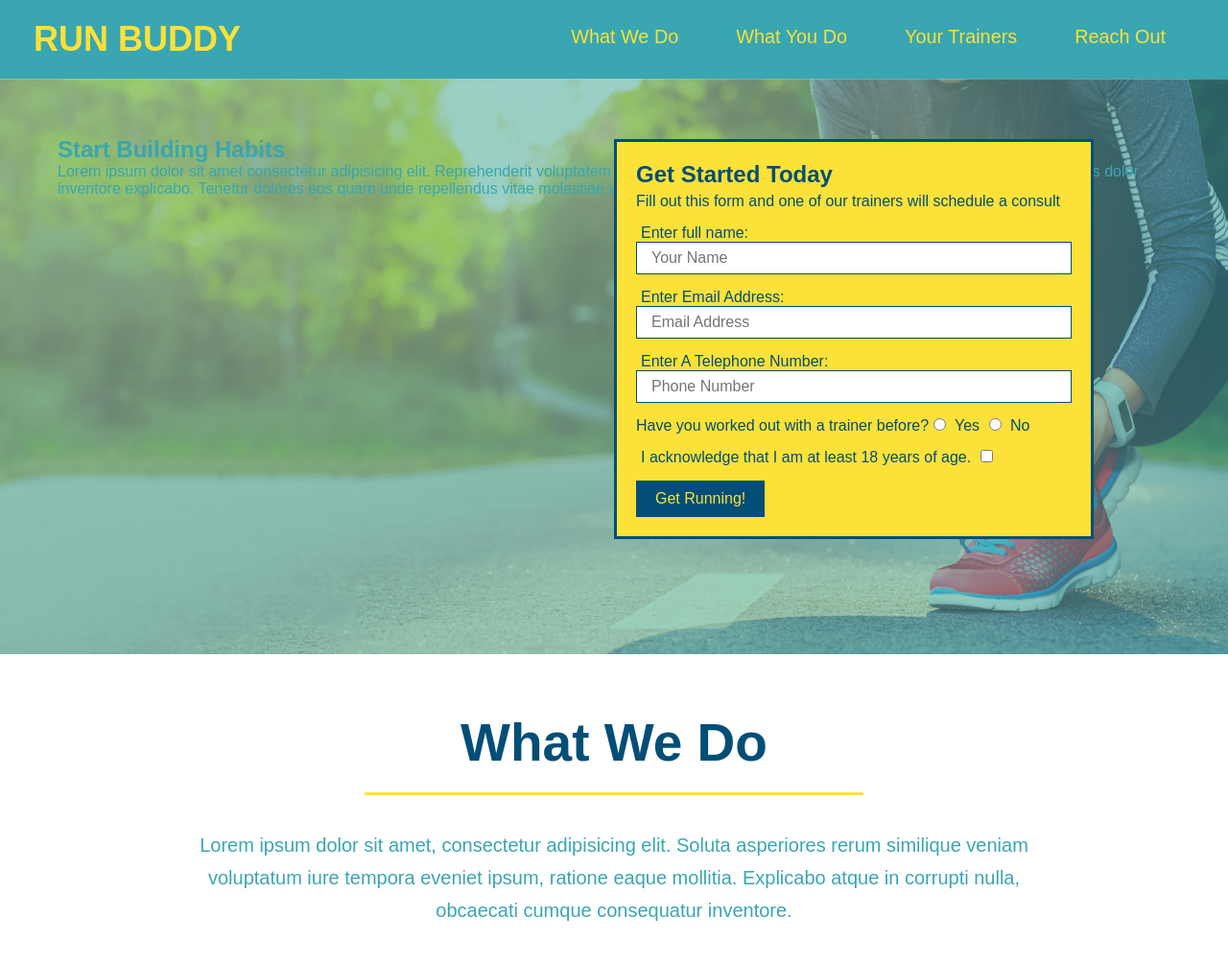
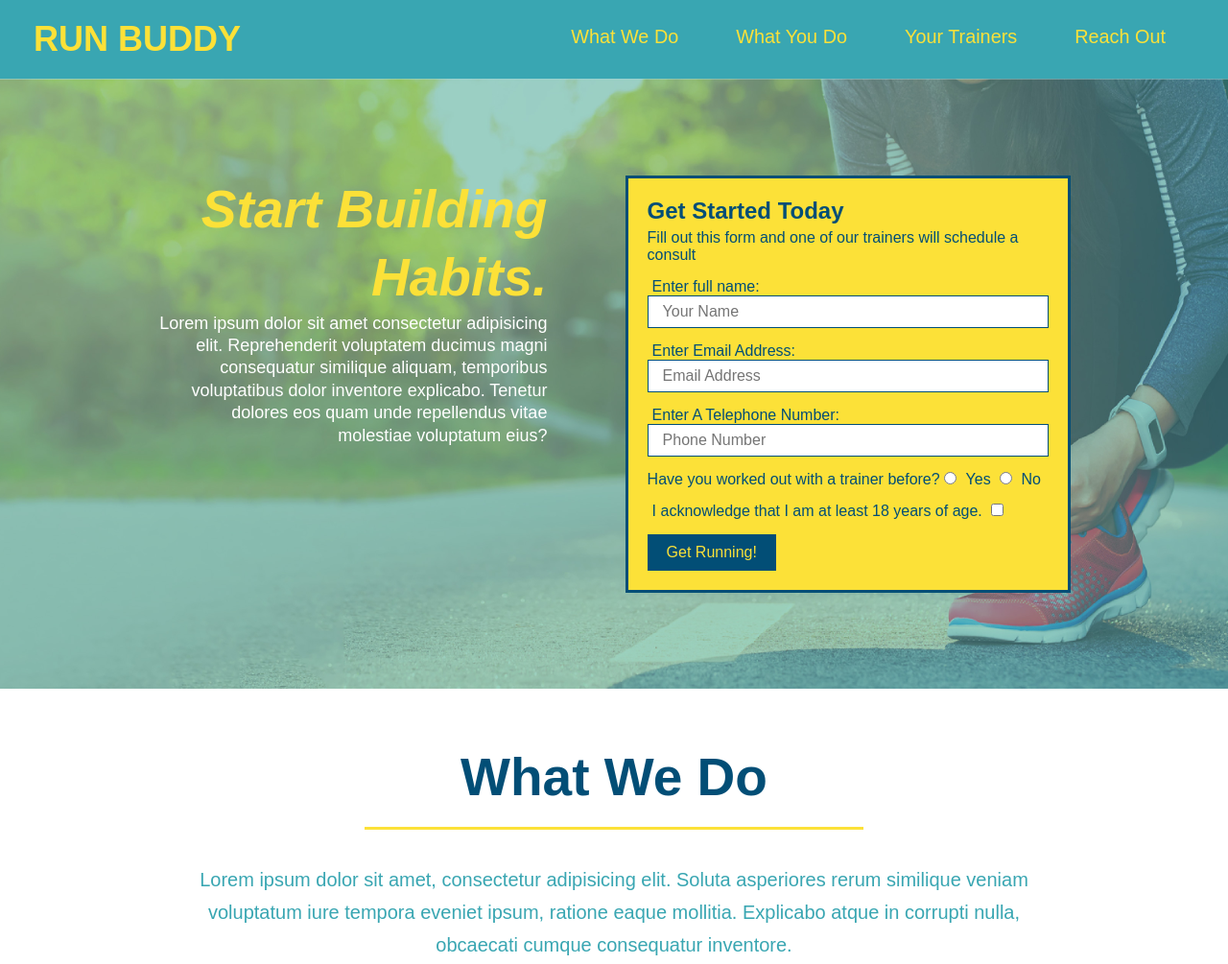
Before and after one commit to tienrdrz/run-buddy, a plain HTML site: page index.html in a window 1280 px wide. Shown: the top 1005 px of the page at 96% size. Drawn offline with Linux system fonts and the light colour scheme.

Commit message:
add flexbox to the hero and footer

```diff
--- a/assets/css/style.css
+++ b/assets/css/style.css
@@ -51,19 +51,21 @@ footer {
     background: #fce138;
     width: 100%;
     padding: 40px 35px;
+    display: flex;
+    flex-wrap: wrap;
+    justify-content: space-between;
 }
 
 footer h2 {
-    display: inline;
     color: #024e76;
     font-size: 30px;
     margin: 0;
 }
 
 footer div {
-    float: right;
     line-height: 1.5;
     text-align: right;
+
 }
 
 footer a {
@@ -76,21 +78,35 @@ section {
 
 .hero {
     background-image: url("../images/hero-bg.jpg");
-    height: 600px;
     background-size: cover;
     background-position: center;
-    position: relative;
+    display: flex;
+    justify-content: center;
+    flex-wrap: wrap;
+}
+
+.hero-cta {
+    width: 35%;
+    text-align: right;
+    margin: 3.5%;
+    color: #fff;
+    font-size: 18px;
+    line-height: 1.3;
+}
+
+.hero-cta h2 {
+    color: #fce138;
+    font-size: 55px;
+    font-style: italic;
 }
 
 .hero-form {
     color: #024e76;
     padding: 20px;
-    width: 500px;
+    width: 40%;
     background-color: #fce138;
     border: solid 3px #024e76;
-    position: absolute;
-    bottom: 120px;
-    right: 140px;
+    margin: 3.5%;
 }
 
 .hero-form h3 {
--- a/index.html
+++ b/index.html
@@ -36,7 +36,7 @@
 
         <section class="hero">
             <div class="hero-cta">
-                <h2>Start Building Habits</h2>
+                <h2>Start Building Habits.</h2>
                 <p>Lorem ipsum dolor sit amet consectetur adipisicing elit. Reprehenderit voluptatem ducimus magni consequatur similique aliquam, temporibus voluptatibus dolor inventore explicabo. Tenetur dolores eos quam unde repellendus vitae molestiae voluptatum eius?</p>
             </div>
             <div class="hero-form">
```
